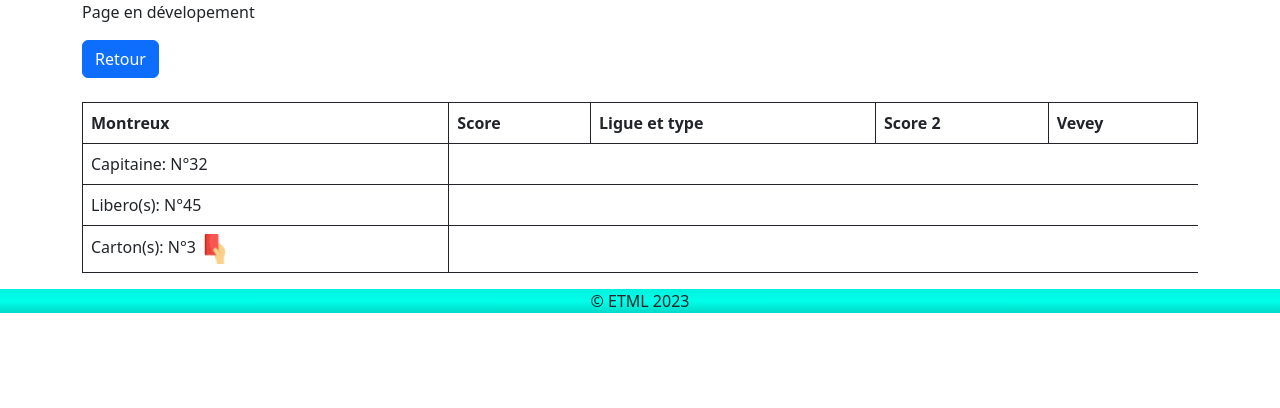
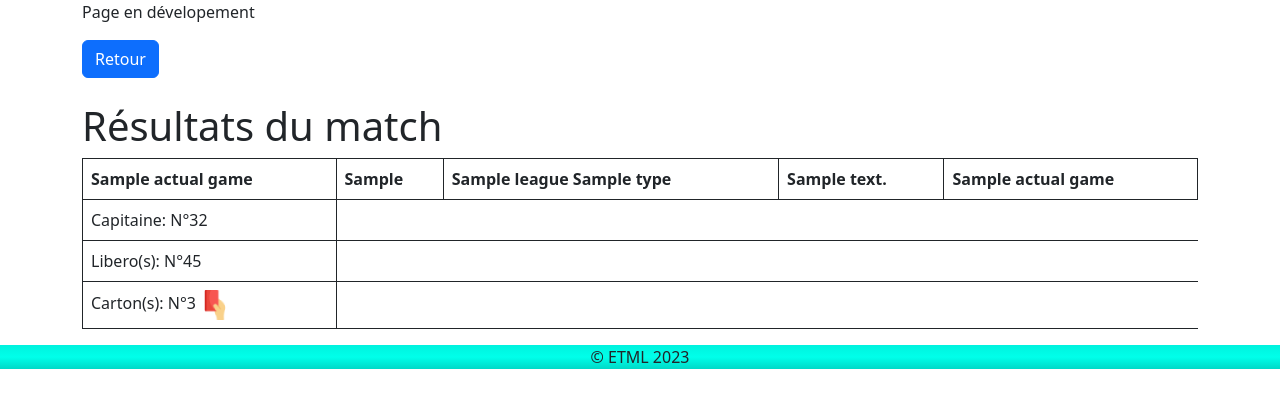
Before and after one commit to maelget1/VolscoreNEMATH, a PHP site: template PhP/view/game.php in a window 1280 px wide. Shown: the part 56-464 px from the top of the page. Run offline with PHP 8.4, Linux system fonts and the light colour scheme; the template is opened without the code that fills it: most values are stand-ins (such as "Sample title", 1, 10 or a date in 2020); data that the repository does not hold is empty; some libraries are stand-ins or nearby versions.

Commit message:
info dans le tableau

```diff
--- a/PhP/view/game.php
+++ b/PhP/view/game.php
@@ -6,12 +6,16 @@ $title = $actualGame->receivingTeamName.'-'.$actualGame->visitingTeamName;
 <a><button type="button" class="btn btn-primary">Retour</button><a>
 <br><br>
 
+<h1>Résultats du match</h1>
+
 <table class="table table-bordered border-dark">
-  <tr><th>Montreux</th><th>Score</th><th>Ligue et type</th><th>Score 2</th><th>Vevey</th></tr>
+  <tr><th><?=$actualGame->receivingTeamName?></th><th><?=$actualGame->scoreReceiving?></th><th><?=$actualGame->league?> <?=$actualGame->type?></th><th><?=$actualGame->scoreVisiting?></th><th><?=$actualGame->visitingTeamName?></th></tr>
   <tr><td class="mr-5">Capitaine: N°32<?php ?></td></tr>
   <tr><td class="mr-5">Libero(s): N°45<?php ?></td></tr>
   <tr><td class="mr-5">Carton(s): N°3  <?php ?><img src="..\images\cartonRouge.png" alt="carton rouge"></td></tr>
 </table>
+
+
 <?php
 $content = ob_get_clean();
 require_once 'gabarit.php';
```
